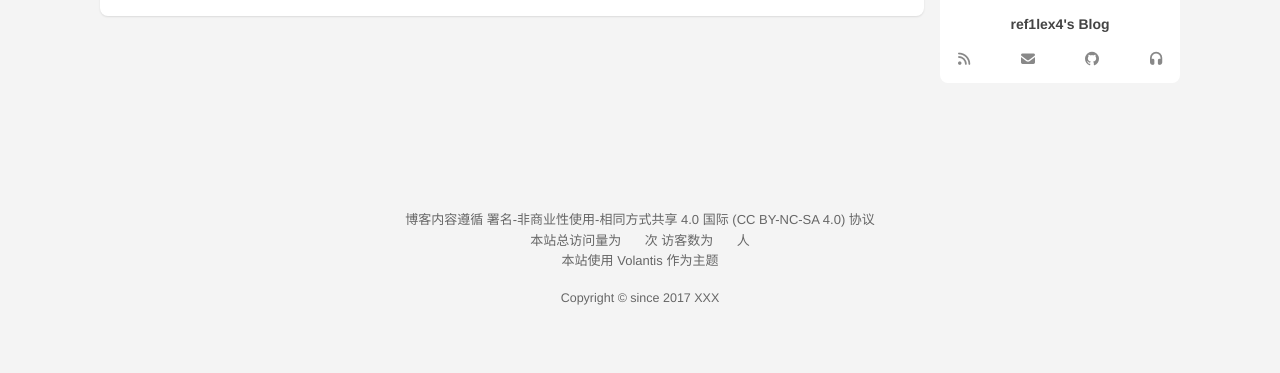
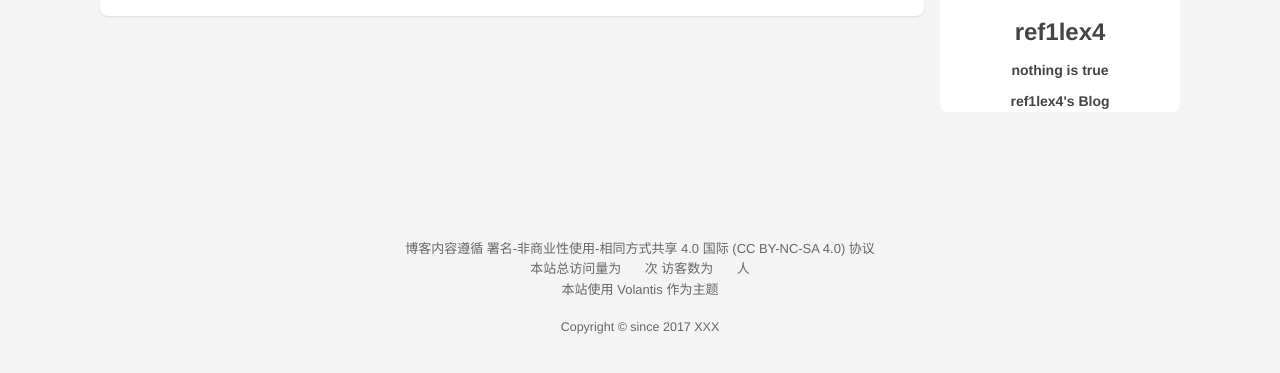
Before and after one commit to ref1lex4/ref1lex4.github.io, a plain HTML site: page archives/2024/09/index.html in a window 1280 px wide. Shown: the part 523-896 px from the top of the page. Drawn offline with Linux system fonts and the light colour scheme; some packages are replaced by stand-ins of ours; a script that the page names is missing; some icons are missing; a web font is replaced by a local one.

Commit message:
Site updated: 2024-09-19 00:08:58

```diff
--- a/archives/2024/09/index.html
+++ b/archives/2024/09/index.html
@@ -1740,7 +1740,7 @@ if (/*@cc_on!@*/false || (!!window.MSInputMethodContext && !!document.documentMo
     debug: "env",
     cdn: {"js":{"app":"/js/app.js","parallax":"/js/plugins/parallax.js","rightMenu":"/js/plugins/rightMenu.js","rightMenus":"/js/plugins/rightMenus.js","sites":"/js/plugins/tags/sites.js","friends":"/js/plugins/tags/friends.js","contributors":"/js/plugins/tags/contributors.js","search":"/js/search/hexo.js"},"css":{"style":"/css/style.css"}},
     default: {"avatar":"https://unpkg.com/volantis-static@0.0.1654736714924/media/placeholder/avatar/round/3442075.svg","link":"https://unpkg.com/volantis-static@0.0.1654736714924/media/placeholder/link/8f277b4ee0ecd.svg","cover":"https://unpkg.com/volantis-static@0.0.1654736714924/media/placeholder/cover/76b86c0226ffd.svg","image":"https://unpkg.com/volantis-static@0.0.1654736714924/media/placeholder/image/2659360.svg"},
-    lastupdate: new Date(1726675620291),
+    lastupdate: new Date(1726675732060),
     sidebar: {
       for_page: ["blogger","category","tagcloud","donate"],
       for_post: ["toc"],
@@ -2596,17 +2596,22 @@ Qu...
 
 
 
-<section class="widget blogger desktop mobile pjax">
+<section class="widget blogger desktop pjax">
   <div class='content'>
 
 
         <a class='avatar flat-box rectangle' href='/about/'>
-          <img no-lazy src='https://unpkg.com/volantis-static@0.0.1654736714924/media/org.volantis/blog/Logo-NavBar@3x.png'/>
+          <img no-lazy src='https://s1.imagehub.cc/images/2024/09/18/0d4396952db369ce0845a21026225cbb.jpg'/>
         </a>
 
 
 
       <div class='text'>
+
+          <h2>ref1lex4</h2>
+
+
+          <p>nothing is true</p>
 
 
 
@@ -2615,46 +2620,6 @@ Qu...
 
       </div>
 
-
-      <div class="social-wrapper">
-
-
-            <a href="/atom.xml"
-              class="social fa-solid fa-rss flat-btn"
-              target="_blank"
-              rel="external nofollow noopener noreferrer">
-
-            </a>
-
-
-
-            <a href="mailto:me@xxx.com"
-              class="social fa-solid fa-envelope flat-btn"
-              target="_blank"
-              rel="external nofollow noopener noreferrer">
-
-            </a>
-
-
-
-            <a href="https://github.com/volantis-x/"
-              class="social fab fa-github flat-btn"
-              target="_blank"
-              rel="external nofollow noopener noreferrer">
-
-            </a>
-
-
-
-            <a href="/"
-              class="social fa-solid fa-headphones-alt flat-btn"
-              target="_blank"
-              rel="external nofollow noopener noreferrer">
-
-            </a>
-
-
-      </div>
 
   </div>
 </section>
```
Also changed, not shown: 2024/09/18/hello-world/index.html (+1 -1 lines), archives/2024/index.html (+8 -43 lines), archives/index.html (+8 -43 lines), index.html (+8 -43 lines).
